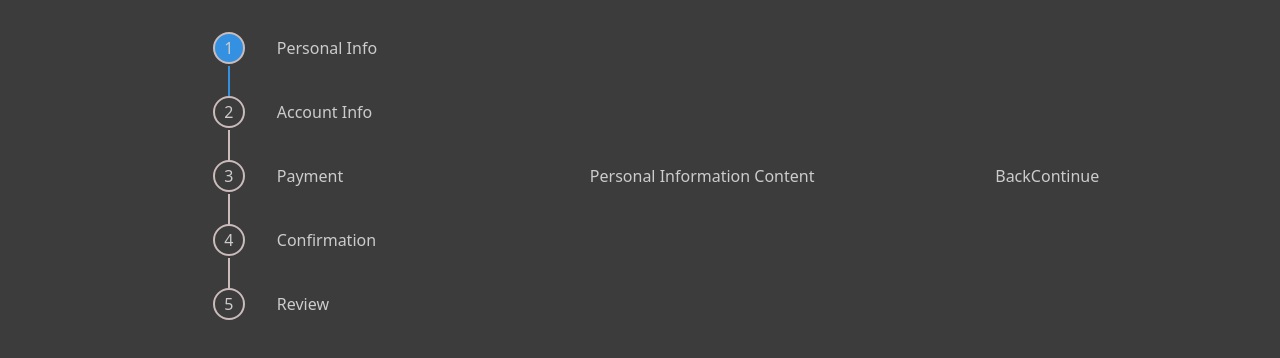
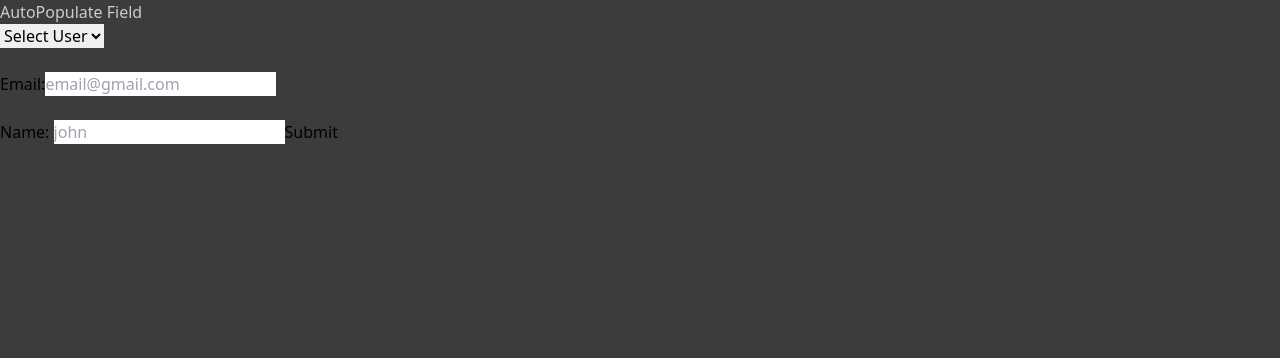
Before and after one commit to dineshdcshinde/react-mastery-30, a React app in the folder react-mastery-30/: page / in a window 1280 px wide. Shown: the top 358 px of the page. Built offline with nearby package versions, Linux system fonts and the light colour scheme; the HTML template or start-up script is replaced by a standard one.

Commit message:
Day 21 AutoPopulate

```diff
--- a/react-mastery-30/src/App.jsx
+++ b/react-mastery-30/src/App.jsx
@@ -1,8 +1,7 @@
-import { useState } from "react";
-import reactLogo from "./assets/react.svg";
-import viteLogo from "/vite.svg";
+// import { useState } from "react";
 
-import Twenty from "./Days/Twenty";
+// import Twenty from "./Days/Twenty";
+import TwentyOne from "./Days/TwentyOne";
 // import Nineteen from "./Days/Nineteen";
 // import Eighteen from "./Days/Eighteen";
 // import Seventeen from "./Days/Day13/componenets/Seventeen";
@@ -43,7 +42,8 @@ function App() {
         {/* <Seventeen /> */}
         {/* <Eighteen/> */}
         {/* <Nineteen/> */}
-        <Twenty />
+        {/* <Twenty /> */}
+        <TwentyOne />
       </div>
     </>
   );
--- /dev/null
+++ b/react-mastery-30/src/Days/TwentyOne.jsx
@@ -0,0 +1,65 @@
+import { useState } from "react";
+
+const TwentyOne = () => {
+  const users = {
+    Nagesh: {
+      name: "Nagesh",
+      email: "nagesh@gmail.com",
+    },
+    Umesh: {
+      name: "Umesh",
+      email: "umesh@gmail.com",
+    },
+  };
+
+  const [formData, setFormData] = useState({
+    email: "",
+    name: "",
+  });
+
+  const handleChange = (e) => {
+    const selectedUser = users[e.target.value];
+    selectedUser
+      ? setFormData(selectedUser)
+      : setFormData({
+          email: "",
+          name: "",
+        });
+  };
+
+  return (
+    <div>
+      <h3>AutoPopulate Field</h3>
+
+      <form onSubmit={(e) => e.preventDefault()} style={{ color: "black" }}>
+        <select name="" id="" onChange={handleChange}>
+          <option value="">Select User</option>
+          <option value="Umesh">Umesh</option>
+          <option value="Nagesh">Nagesh</option>
+        </select>
+        <br />
+        <br />
+        <label htmlFor="email">Email:</label>
+        <input
+          name="email"
+          type="email"
+          id="email"
+          value={formData.email}
+          placeholder="email@gmail.com"
+        />
+        <br /> <br />
+        <label htmlFor="name">Name: </label>
+        <input
+          type="text"
+          name="name"
+          id="name"
+          placeholder="john"
+          value={formData.name}
+        />
+        <button>Submit</button>
+      </form>
+    </div>
+  );
+};
+
+export default TwentyOne;
```
